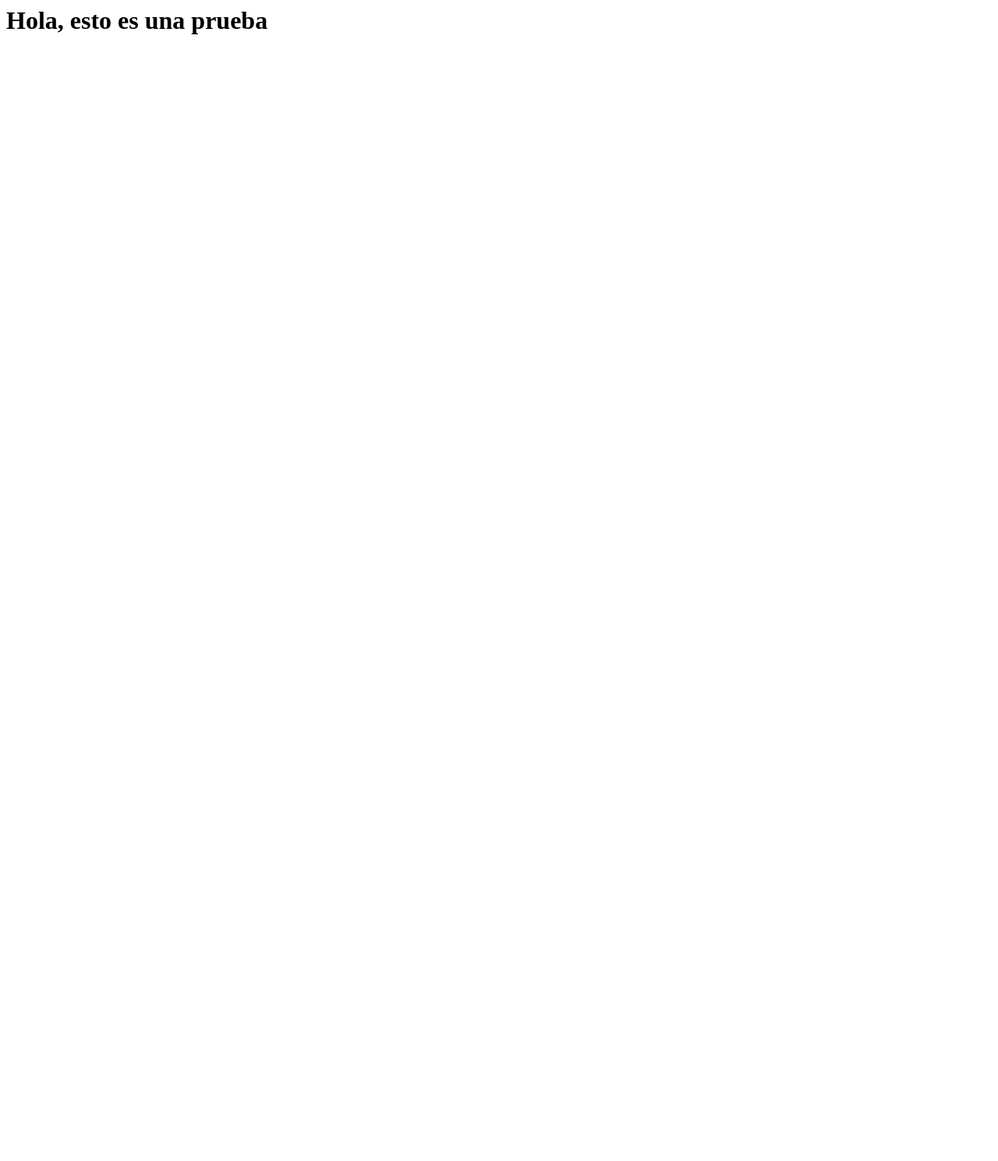
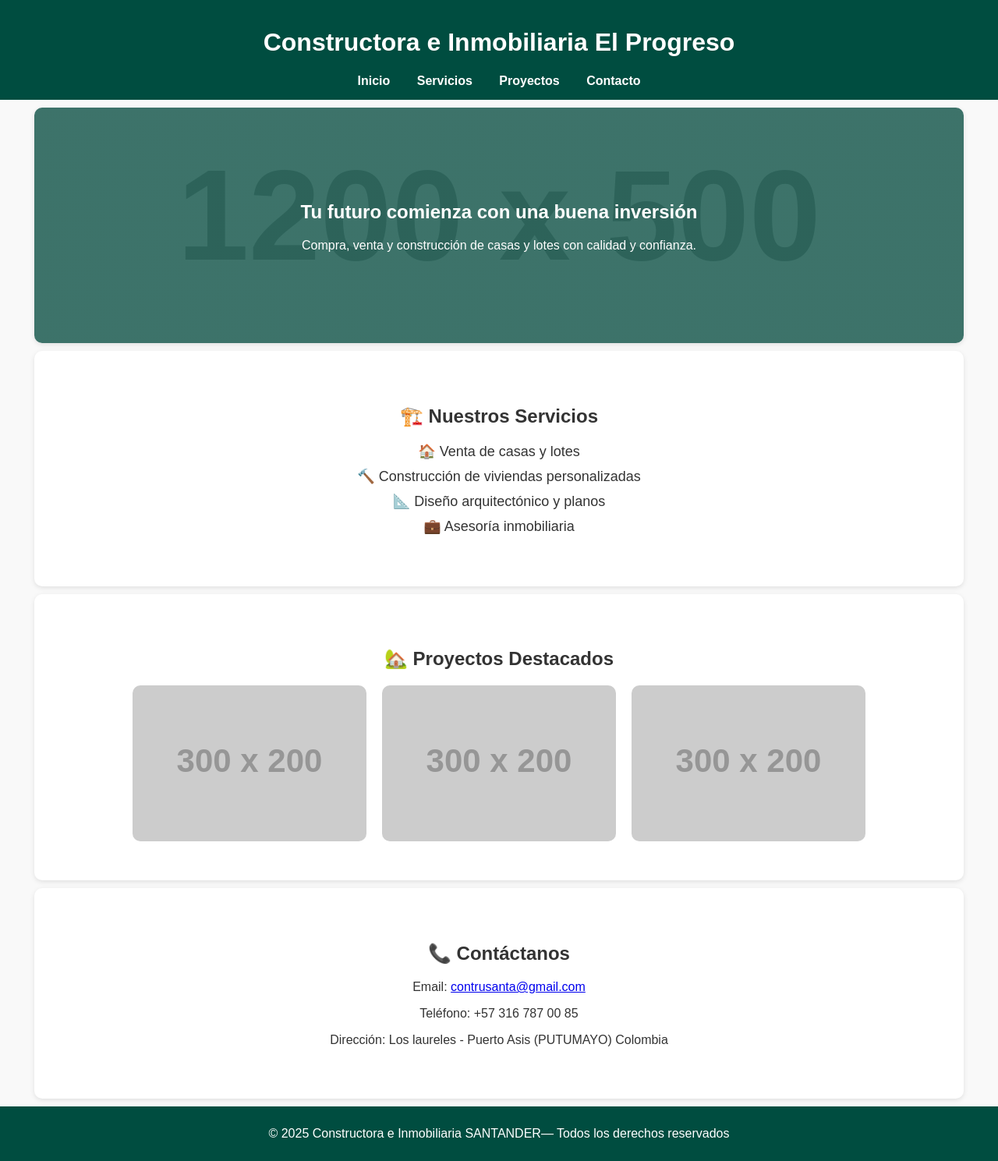
Before and after one commit to santander7/Constructora-Inmobiliaria-Santander, a plain HTML site: page index.html in a window 1280 px wide. Shown: the whole page at 78% size. Before the commit the page ends 800 px from the top, so only its background shows below. Drawn offline with Linux system fonts and the light colour scheme; placeholder pictures from the web are drawn by us.

Commit message:
Update index.html
Signed-off-by: santander7 <jhonsantander2011@gmail.com>

```diff
--- a/index.html
+++ b/index.html
@@ -1 +1,55 @@
-<h1>Hola, esto es una prueba</h1>
+<!DOCTYPE html>
+<html lang="es">
+<head>
+  <meta charset="UTF-8">
+  <meta name="viewport" content="width=device-width, initial-scale=1.0">
+  <title>Constructora e Inmobiliaria SANTANDER</title>
+  <link rel="stylesheet" href="styles.css">
+</head>
+<body>
+  <header>
+    <h1>Constructora e Inmobiliaria El Progreso</h1>
+    <nav>
+      <a href="#inicio">Inicio</a>
+      <a href="#servicios">Servicios</a>
+      <a href="#proyectos">Proyectos</a>
+      <a href="#contacto">Contacto</a>
+    </nav>
+  </header>
+
+  <section id="inicio" class="hero">
+    <h2>Tu futuro comienza con una buena inversión</h2>
+    <p>Compra, venta y construcción de casas y lotes con calidad y confianza.</p>
+  </section>
+
+  <section id="servicios">
+    <h2>🏗️ Nuestros Servicios</h2>
+    <ul>
+      <li>🏠 Venta de casas y lotes</li>
+      <li>🔨 Construcción de viviendas personalizadas</li>
+      <li>📐 Diseño arquitectónico y planos</li>
+      <li>💼 Asesoría inmobiliaria</li>
+    </ul>
+  </section>
+
+  <section id="proyectos">
+    <h2>🏡 Proyectos Destacados</h2>
+    <div class="galeria">
+      <img src="https://via.placeholder.com/300x200" alt="Casa moderna">
+      <img src="https://via.placeholder.com/300x200" alt="Urbanización Los Pinos">
+      <img src="https://via.placeholder.com/300x200" alt="Condominio Las Flores">
+    </div>
+  </section>
+
+  <section id="contacto">
+    <h2>📞 Contáctanos</h2>
+    <p>Email: <a href="construsanta@gmail.com">contrusanta@gmail.com</a></p>
+    <p>Teléfono: +57 316 787 00 85</p>
+    <p>Dirección: Los laureles - Puerto Asis (PUTUMAYO) Colombia</p>
+  </section>
+
+  <footer>
+    <p>© 2025 Constructora e Inmobiliaria SANTANDER— Todos los derechos reservados</p>
+  </footer>
+</body>
+</html>
```
